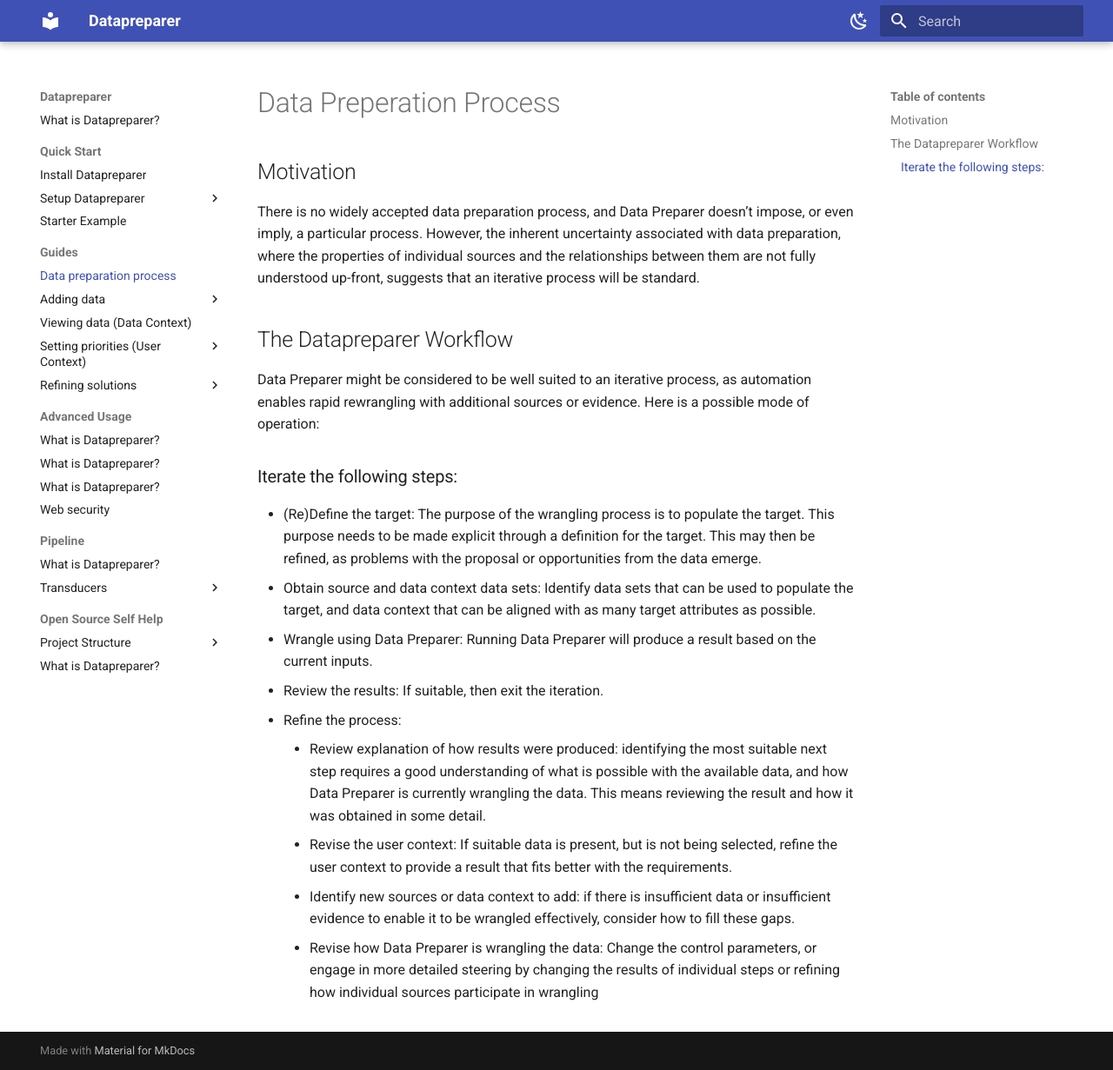
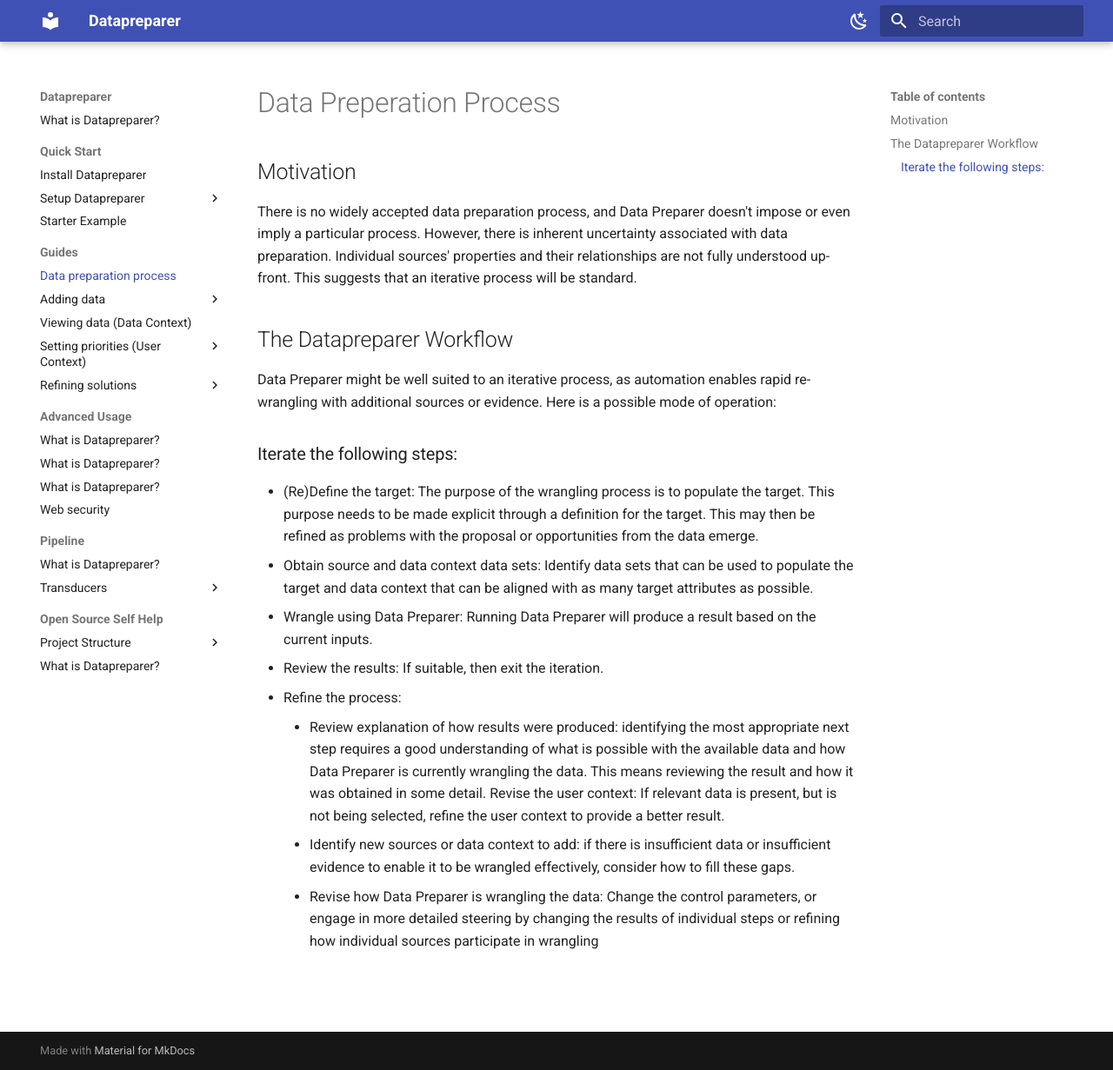
Before and after one commit to AspieCoder1/mk-docs-material-test, an MkDocs documentation site: the page built from docs/guides/data-prep-process.md, in a window 1280 px wide and 1231 px high. Shown: the whole window at 87% size. Built offline with MkDocs 1.6.1 and Material for MkDocs 9.7.7, drawn with Linux system fonts in a browser that asks for light colours.

Commit message:
:pencil: proof read data-prep-process.md

```diff
--- a/docs/guides/data-prep-process.md
+++ b/docs/guides/data-prep-process.md
@@ -1,17 +1,17 @@
 # Data Preperation Process
 ## Motivation
-There is no widely accepted data preparation process, and Data Preparer doesn’t impose, or even imply, a particular process. However, the inherent uncertainty associated with data preparation, where the properties of individual sources and the relationships between them are not fully understood up-front, suggests that an iterative process will be standard.
+There is no widely accepted data preparation process, and Data Preparer doesn't impose or even imply a particular process. However, there is inherent uncertainty associated with data preparation. Individual sources' properties and their relationships are not fully understood up-front. This suggests that an iterative process will be standard.
 
 ## The Datapreparer Workflow
-Data Preparer might be considered to be well suited to an iterative process, as automation enables rapid rewrangling with additional sources or evidence. Here is a possible mode of operation:
+Data Preparer might be well suited to an iterative process, as automation enables rapid re-wrangling with additional sources or evidence. Here is a possible mode of operation:
 
 ### Iterate the following steps:
-- (Re)Define the target: The purpose of the wrangling process is to populate the target. This purpose needs to be made explicit through a definition for the target. This may then be refined, as problems with the proposal or opportunities from the data emerge.
--  Obtain source and data context data sets: Identify data sets that can be used to populate the target, and data context that can be aligned with as many target attributes as possible.
+- (Re)Define the target: The purpose of the wrangling process is to populate the target. This purpose needs to be made explicit through a definition for the target. This may then be refined as problems with the proposal or opportunities from the data emerge.
+-  Obtain source and data context data sets: Identify data sets that can be used to populate the target and data context that can be aligned with as many target attributes as possible.
 - Wrangle using Data Preparer: Running Data Preparer will produce a result based on the current inputs.
 - Review the results: If suitable, then exit the iteration.
 - Refine the process:
-    - Review explanation of how results were produced: identifying the most suitable next step requires a good understanding of what is possible with the available data, and how Data Preparer is currently wrangling the data. This means reviewing the result and how it was obtained in some detail.
-    - Revise the user context: If suitable data is present, but is not being selected, refine the user context to provide a result that fits better with the requirements.
+    - Review explanation of how results were produced: identifying the most appropriate next step requires a good understanding of what is possible with the available data and how Data Preparer is currently wrangling the data. This means reviewing the result and how it was obtained in some detail.
+    Revise the user context: If relevant data is present, but is not being selected, refine the user context to provide a better result.
     - Identify new sources or data context to add: if there is insufficient data or insufficient evidence to enable it to be wrangled effectively, consider how to fill these gaps.
     - Revise how Data Preparer is wrangling the data: Change the control parameters, or engage in more detailed steering by changing the results of individual steps or refining how individual sources participate in wrangling
```
